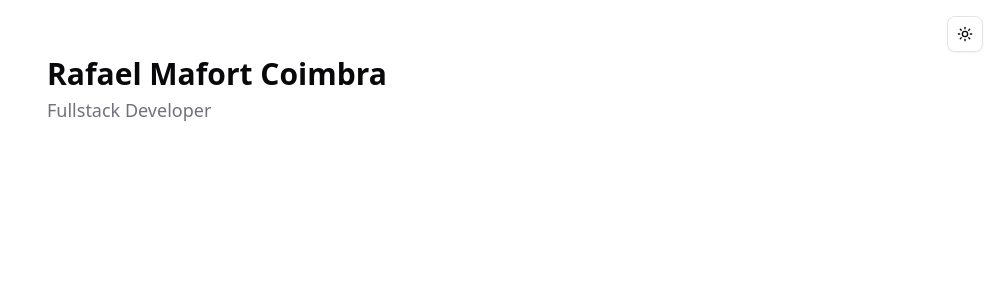
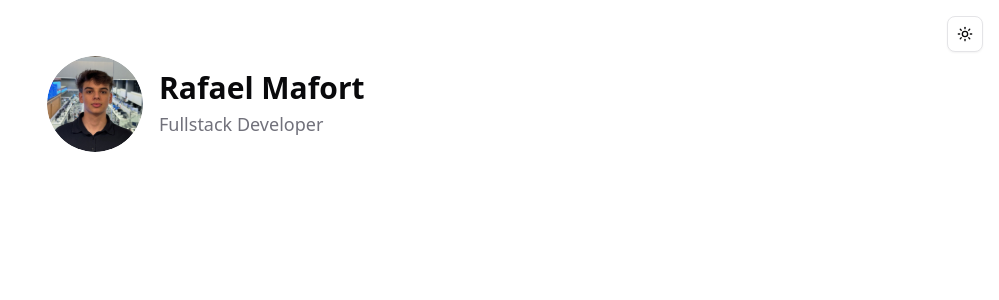
Before and after one commit to rafaelmafortc/personal-website, a Next.js app: page / in a window 1280 px wide. Shown: the top 300 px of the page, without its empty margins (281-1280 px from the left). Built offline with nearby package versions, Linux system fonts and the light colour scheme.

Commit message:
feat: profile photo

```diff
--- a/src/app/layout.tsx
+++ b/src/app/layout.tsx
@@ -4,7 +4,7 @@ import { ThemeProvider } from '@/provider/theme-provider';
 import './globals.css';
 
 export const metadata: Metadata = {
-    title: 'Rafael Mafort Coimbra',
+    title: 'Rafael Mafort',
     description: 'powered by Rafael Mafort Coimbra',
 };
 
@@ -15,6 +15,13 @@ export default function RootLayout({
 }>) {
     return (
         <html lang="en" suppressHydrationWarning>
+            <head>
+                <link
+                    rel="icon"
+                    href="/profile-photo.svg"
+                    type="image/x-icon"
+                />
+            </head>
             <body>
                 <ThemeProvider
                     attribute="class"
--- a/src/app/page.tsx
+++ b/src/app/page.tsx
@@ -1,3 +1,5 @@
+import Image from 'next/image';
+
 import { ThemeToggle } from '@/components/theme-toggle';
 
 export default function Home() {
@@ -6,11 +8,21 @@ export default function Home() {
             <div className="fixed top-4 right-4">
                 <ThemeToggle />
             </div>
-            <section className="flex flex-col gap-1">
-                <h1 className="text-3xl font-bold">Rafael Mafort Coimbra</h1>
-                <h2 className="text-lg text-muted-foreground font-medium">
-                    Fullstack Developer
-                </h2>
+            <section className="flex gap-4 items-center">
+                <Image
+                    className="rounded-full"
+                    src={'/profile-photo.svg'}
+                    alt="Profile photo"
+                    width={96}
+                    height={96}
+                    style={{ height: 'auto' }}
+                />
+                <div className="flex flex-col gap-1">
+                    <h1 className="text-3xl font-bold">Rafael Mafort</h1>
+                    <h2 className="text-lg text-muted-foreground font-medium">
+                        Fullstack Developer
+                    </h2>
+                </div>
             </section>
         </main>
     );
```
Also changed, not shown: public/profile-photo.svg (added).
